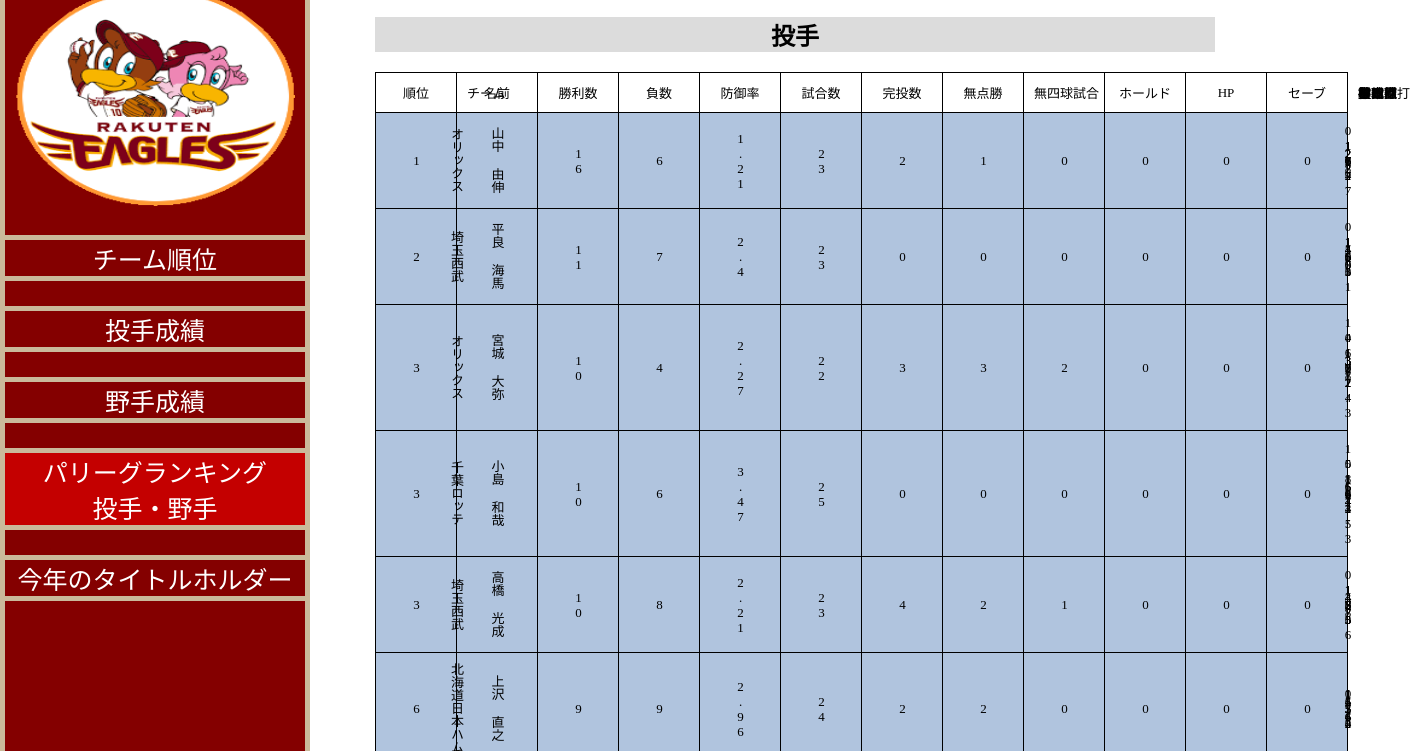
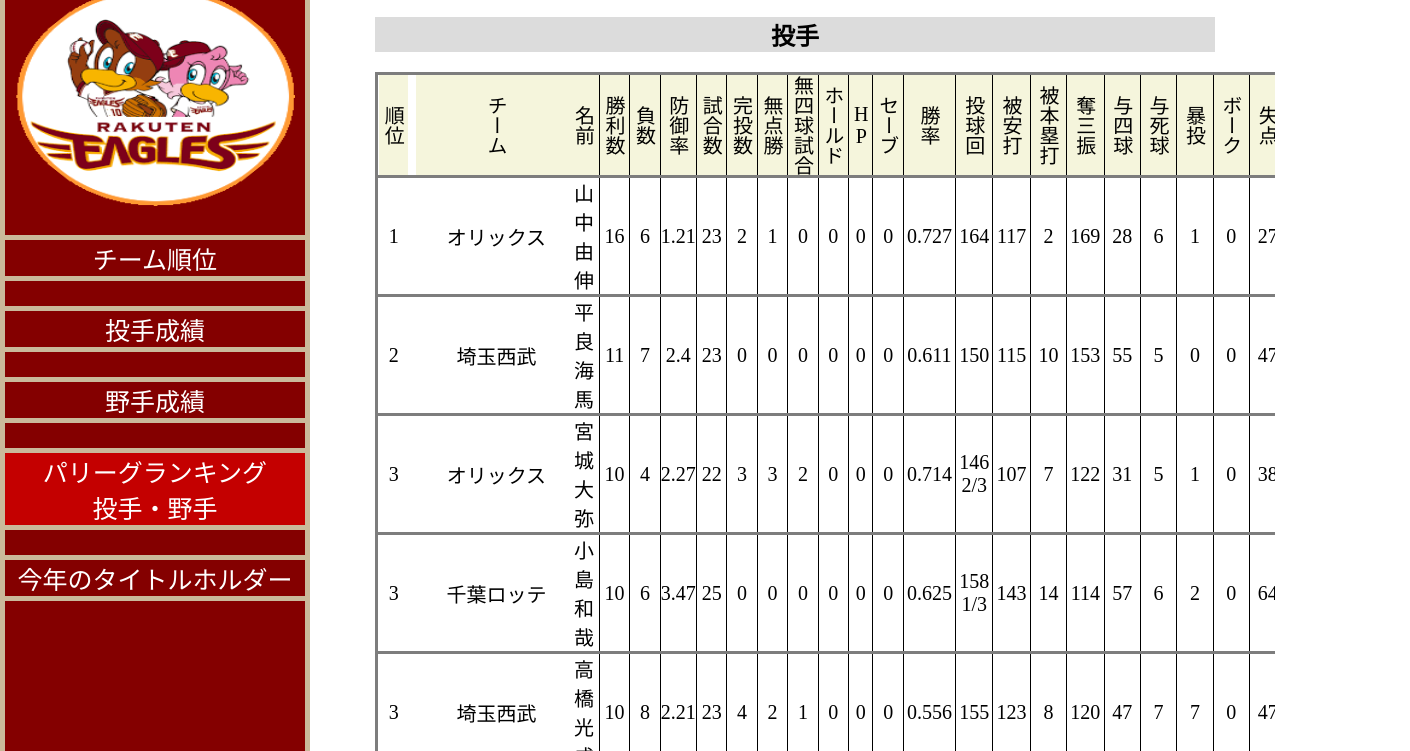
Before and after one commit to takuas/eagles_site, a plain HTML site: page league_ranking.html in a window 1280 px wide. Shown: the part 49-800 px from the top of the page, 1410 px wide, since content can reach past the window. Drawn offline with Linux system fonts and the light colour scheme.

Commit message:
css追加

```diff
--- a/stylesheet/league_ranking.css
+++ b/stylesheet/league_ranking.css
@@ -35,14 +35,14 @@
     overflow-y: auto;
 }
 
-table {
+/* table {
     font-size: small;
-    border-collapse:  collapse; /* セルの線を重ねる */
+    border-collapse:  collapse;  セルの線を重ねる
     table-layout: fixed;
     white-space: nowrap;
     text-align: center;
     width: 100%;
-}
+} */
 
 .ranking_rank{
     width: 20px;
@@ -64,17 +64,17 @@
     width: 60px;
 }
 
-th,td {
-    border: solid 1px;  /* 枠線指定 */
-    padding: 10px;      /* 余白指定 */
+/* th,td {
+    border: solid 1px;  枠線指定
+    padding: 10px;      余白指定
 }
-
-th{
+ */
+/* th{
     background-color: #b0c4de;
     font-weight: lighter;
     writing-mode: vertical-rl;
     text-orientation: upright;
-}
+} */
 
 .ranking_rakuten{
     background-color: #ff7f50;
@@ -195,3 +195,74 @@
     border-top: 5px solid #cab99b;
     border-bottom: 5px solid #cab99b;
   }
+
+
+
+
+
+
+
+
+
+
+
+
+
+
+
+
+.ranking_table {
+  margin: 0px auto;
+  overflow-y: auto;
+  width: 900px;
+}
+table {
+  width: 950px;
+  border-collapse: collapse;
+  margin: 0px auto;
+}
+.cell_top {
+  position: sticky;
+  top: 0;
+  left: 2px;
+  width:20px;
+}
+.cell_center {
+  position: sticky;
+  top: 0;
+  left: 40.5px;
+  white-space: nowrap;
+  padding: 0 10px;
+  width: 110px;
+}
+.cell_right {
+  position: sticky;
+  top: 0;
+  left: 171px;
+  width:100px;
+}
+.cell_rakuten_color {
+  background-color: #FF9999;
+}
+.cell_size {
+  padding: 0 15px;
+}
+tr {
+  border: 3px solid #7D7D7D;
+}
+td {
+  text-align: center;
+  font-size: 20px;
+  writing-mode: vertical-rl;
+  text-orientation: upright;
+  background-color: beige;
+}
+th {
+  font-weight: 400;
+  font-size: 20px;
+  background-color: white;
+}
+td, th {
+  border: 1px solid #000;
+  width: 500px;
+}
```
